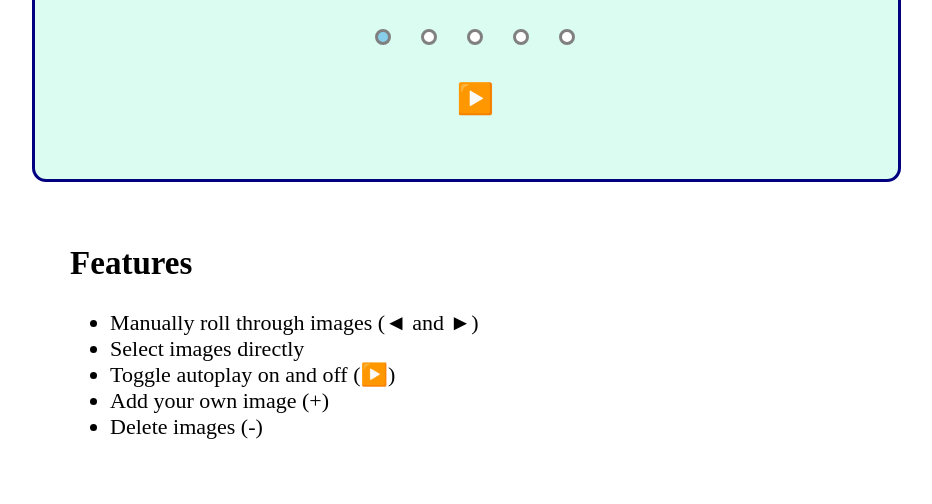
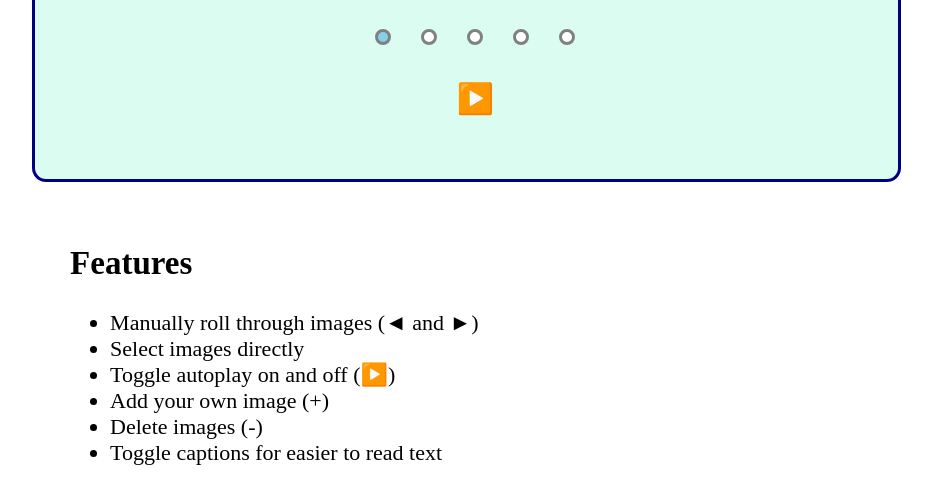
Before and after one commit to tcburns24/Super-Carousel, a plain HTML site: page index.html in a window 1280 px wide. Shown: the part 660-1164 px from the top of the page, without its empty margins (39-971 px from the left). Drawn offline with Linux system fonts and the light colour scheme.

Commit message:
Adds final <li> in Features

```diff
--- a/index.html
+++ b/index.html
@@ -56,6 +56,7 @@
 				<li>Toggle autoplay on and off (▶️)</li>
 				<li>Add your own image (+)</li>
 				<li>Delete images (-)</li>
+				<li>Toggle captions for easier to read text</li>
 			</ul>
 		</div>
 
```
